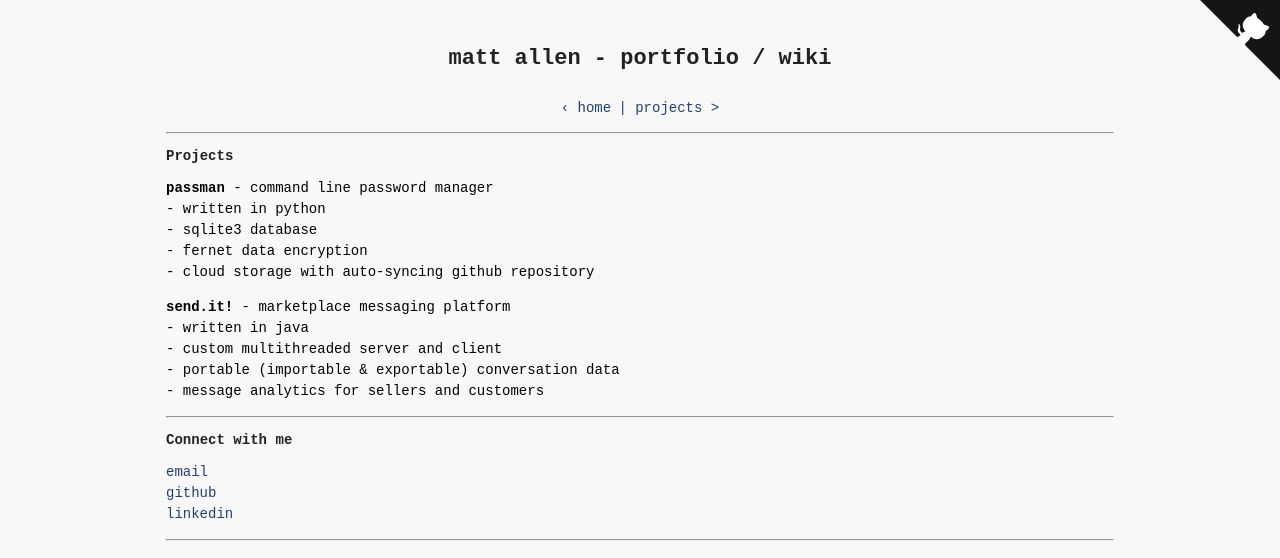
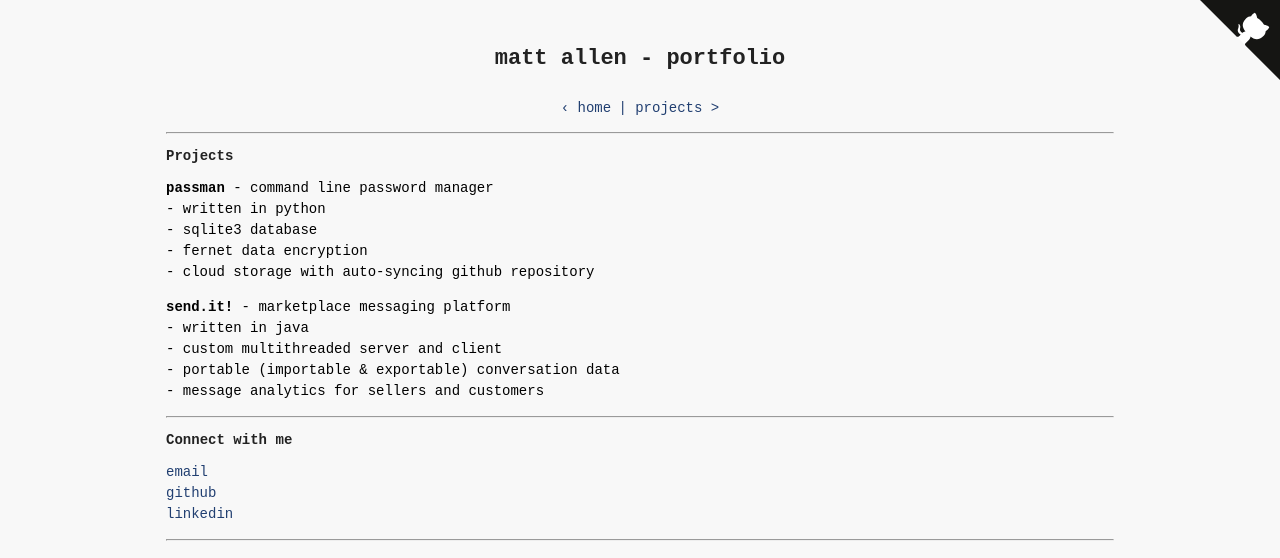
Before and after one commit to mattallenn/matt.github.io, a plain HTML site: page index.html in a window 1280 px wide. Drawn offline with Linux system fonts and the light colour scheme.

Commit message:
Update portfolio title in index.html

```diff
--- a/index.html
+++ b/index.html
@@ -55,7 +55,7 @@
     </style>
     <div class="container">
         <h2 style="text-align: center;">
-            matt allen - portfolio / wiki
+            matt allen - portfolio
         </h2>
         <nav class="navbar">
             <ul>
```
